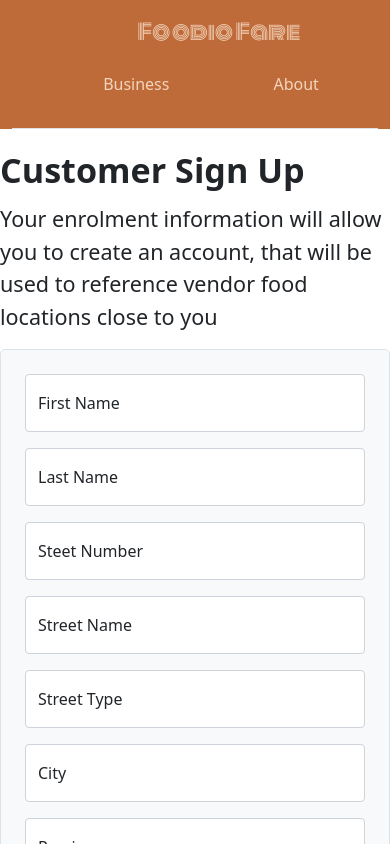
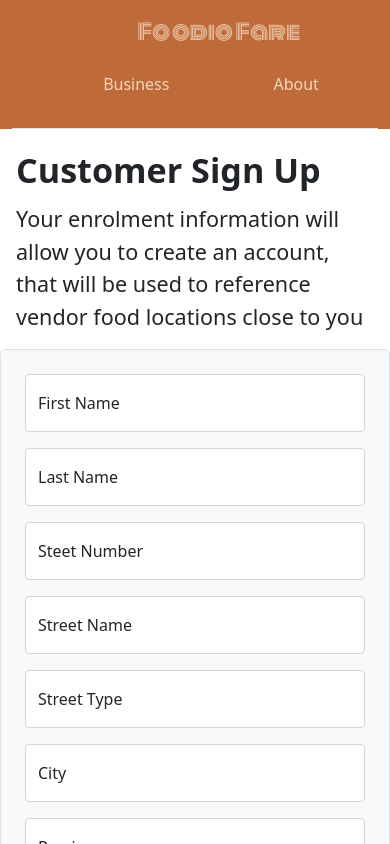
Before and after one commit to mgainer126/foodiofare, a React (Create React App) app in the folder client/: page /custSignUp in a window 390 px wide. Shown: the top 844 px of the page. Built offline with nearby package versions, Linux system fonts and the light colour scheme; no server answers; the HTML template or start-up script is replaced by a standard one.

Commit message:
updates to the responsivness of customer sign up

```diff
--- a/client/src/pages/CustomerSignUp/CustomerSignUp.jsx
+++ b/client/src/pages/CustomerSignUp/CustomerSignUp.jsx
@@ -4,6 +4,7 @@ import Button from "react-bootstrap/Button";
 import { useState } from "react";
 import { Link } from "react-router-dom";
 import Header from "../../components/Header/Header";
+import "../CustomerSignUp/CustomerSignUp.scss";
 
 function MyVerticallyCenteredModal(props) {
   return (
@@ -70,8 +71,10 @@ function CustomerSignUp() {
       <Header />
       <div className="col-md-10 mx-auto col-lg-5">
         <div>
-          <h1 className="display-4 fw-bold lh-1 mb-3">Customer Sign Up</h1>
-          <p className=" fs-4 signup">
+          <h1 className="display-4 fw-bold lh-1 mb-3 signup__title">
+            Customer Sign Up
+          </h1>
+          <p className=" fs-4 signup__summ">
             Your enrolment information will allow you to create an account, that
             will be used to reference vendor food locations close to you
           </p>
--- /dev/null
+++ b/client/src/pages/CustomerSignUp/CustomerSignUp.scss
@@ -0,0 +1,8 @@
+.signup {
+  &__title {
+    margin: 1rem;
+  }
+  &__summ {
+    margin: 1rem;
+  }
+}
```
Also changed, not shown: client/src/components/PopUpVendorEdit/PopUpVendorEdit.jsx (+21 -21 lines), client/src/components/PopUpVendorSignIn/PopUpVendorSignIn.jsx (+21 -21 lines).
